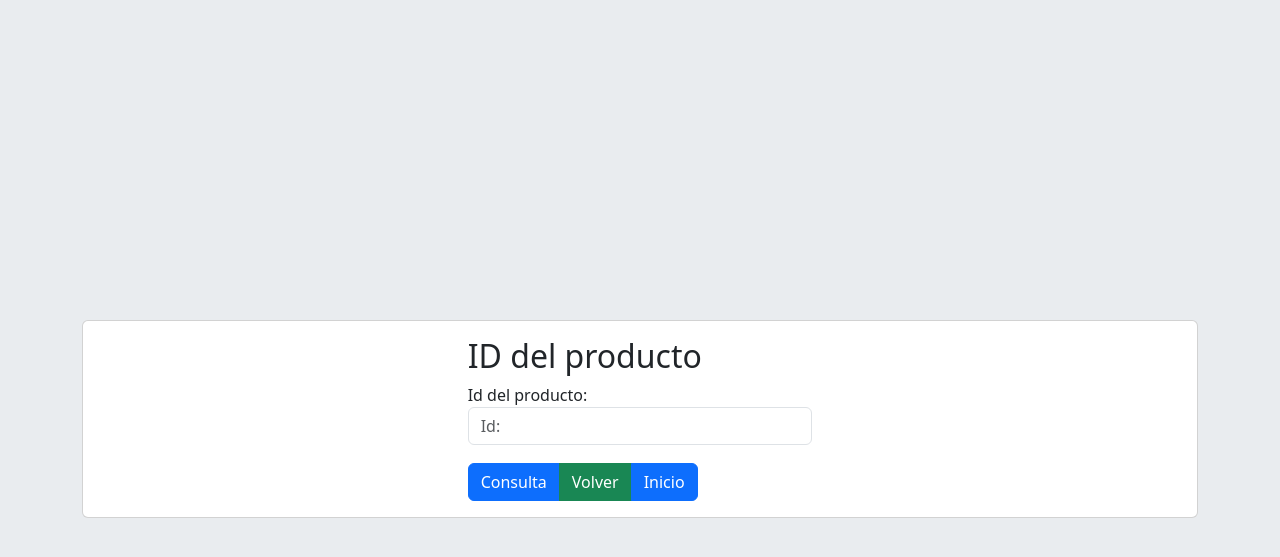
After one commit to Arborley/app_web_certificado, a PHP site: page /Productos/vista/formulario_consultas.php in a window 1280 px wide. The commit adds this page. Shown: the top 557 px of the page. Run offline with PHP 8.4, Linux system fonts and the light colour scheme; tables that the repository leaves empty or names only in its code hold one stand-in row (values such as "Sample post").

Commit message:
cambio letra index.php

```diff
--- a/Productos/index_productos.php
+++ b/Productos/index_productos.php
@@ -25,7 +25,7 @@
         </div>
         <div class="col-md-6" style="margin-top: 5%;">
             <div class="text-center">
-                <h1>Productos</h1>
+                <h1 class="lead" style="font-size: xx-large;" ><strong>Productos</strong></h1>
                 <div class="">
                     <div class="mt-3">
                         <a href="vista/fm_alta_producto.php" class="btn btn-primary" style="width: 30%;">
@@ -65,7 +65,7 @@
                 </div>
             </div>
             <div class="text-center mt-5">
-                <h2>Categorias</h2>
+                <h2 class="lead" style="font-size: xx-large;" ><strong>Categorias</strong></h2>
                 <div class="">
                     <div class="mt-3">
                         <a href="vista/formulario_altas.php" class="btn btn-primary" style="width: 30%;">
--- a/Productos/vista/fm_actualizar_categorias.php
+++ b/Productos/vista/fm_actualizar_categorias.php
@@ -4,7 +4,7 @@
 <head>
     <meta charset="UTF-8">
     <meta name="viewport" content="width=device-width, initial-scale=1.0">
-    <title>Actualizar Producto</title>
+    <title>Actualizar Categoría</title>
     <link href="https://cdn.jsdelivr.net/npm/bootstrap@5.3.3/dist/css/bootstrap.min.css" rel="stylesheet" integrity="sha384-QWTKZyjpPEjISv5WaRU9OFeRpok6YctnYmDr5pNlyT2bRjXh0JMhjY6hW+ALEwIH" crossorigin="anonymous">
     <script src="https://kit.fontawesome.com/a7093f3be1.js" crossorigin="anonymous"></script>
 </head>
@@ -21,7 +21,7 @@
         <div class="bg-white container mt-5 border border-dark pb-3 card">
             <form action="../controlador/controlador_productos.php" method="post">
                 <input type="hidden" name="accion" value="actualizar">
-                <h2 class="text-center mt-3">Actualizar Producto</h2>
+                <h2 class="text-center mt-3 lead" style="font-size: xx-large;"><strong>Actualizar Categoría</strong></h2>
                 <div class="d-flex">
                     <label class="col-md-2" for="id_producto">ID:</label>
                     <input name="id_producto" class="form-control w-75" value="<?php echo $producto['id_producto'] ?>" readonly>
--- /dev/null
+++ b/Productos/vista/formulario_consultas.php
@@ -0,0 +1,32 @@
+<!DOCTYPE html>
+<html lang="es">
+<head>
+    <meta charset="UTF-8">
+    <meta name="viewport" content="width=device-width, initial-scale=1.0">
+    <title>Consulta de producto</title>
+    <link href="https://cdn.jsdelivr.net/npm/bootstrap@5.3.3/dist/css/bootstrap.min.css" rel="stylesheet" integrity="sha384-QWTKZyjpPEjISv5WaRU9OFeRpok6YctnYmDr5pNlyT2bRjXh0JMhjY6hW+ALEwIH" crossorigin="anonymous">
+</head>
+<body class="bg-body-secondary ">
+    <div class="container" style="margin-top: 25%;">
+        <div class="card p-3">
+            <div class="row">
+                <div class="col-md-4 mx-auto">
+                    <h2>ID del producto</h2>
+                    <form action="../controlador/controlador_productos.php?action=consultar" method="POST">
+                        <div class="form-group">
+                            <label for="id">Id del producto:</label>
+                            <input class="form-control" id="id" name="id" type="number" placeholder="Id:">
+                        </div>
+                        <div class="btn-group btn-group-justified" style="padding-top: 5%;">
+                            <button type="submit" class="btn btn-primary">Consulta</button>
+                            <a href="../index_productos.php" class="btn btn-success">Volver</a>
+                            <a href="../app_web_certi/index.php" class="btn btn-primary">Inicio</a>
+                        </div>
+                    </form>
+                </div>
+            </div>
+        </div>
+    </div>
+    <script src="https://cdn.jsdelivr.net/npm/bootstrap@5.3.3/dist/js/bootstrap.bundle.min.js" integrity="sha384-YvpcrYf0tY3lHB60NNkmXc5s9fDVZLESaAA55NDzOxhy9GkcIdslK1eN7N6jIeHz" crossorigin="anonymous"></script>
+</body>
+</html>
```
Also changed, not shown: Productos/vista/pantalla_consultar.php (added, +50 -0 lines), Productos/vista/vista_menu.php (deleted), 2 other files.
